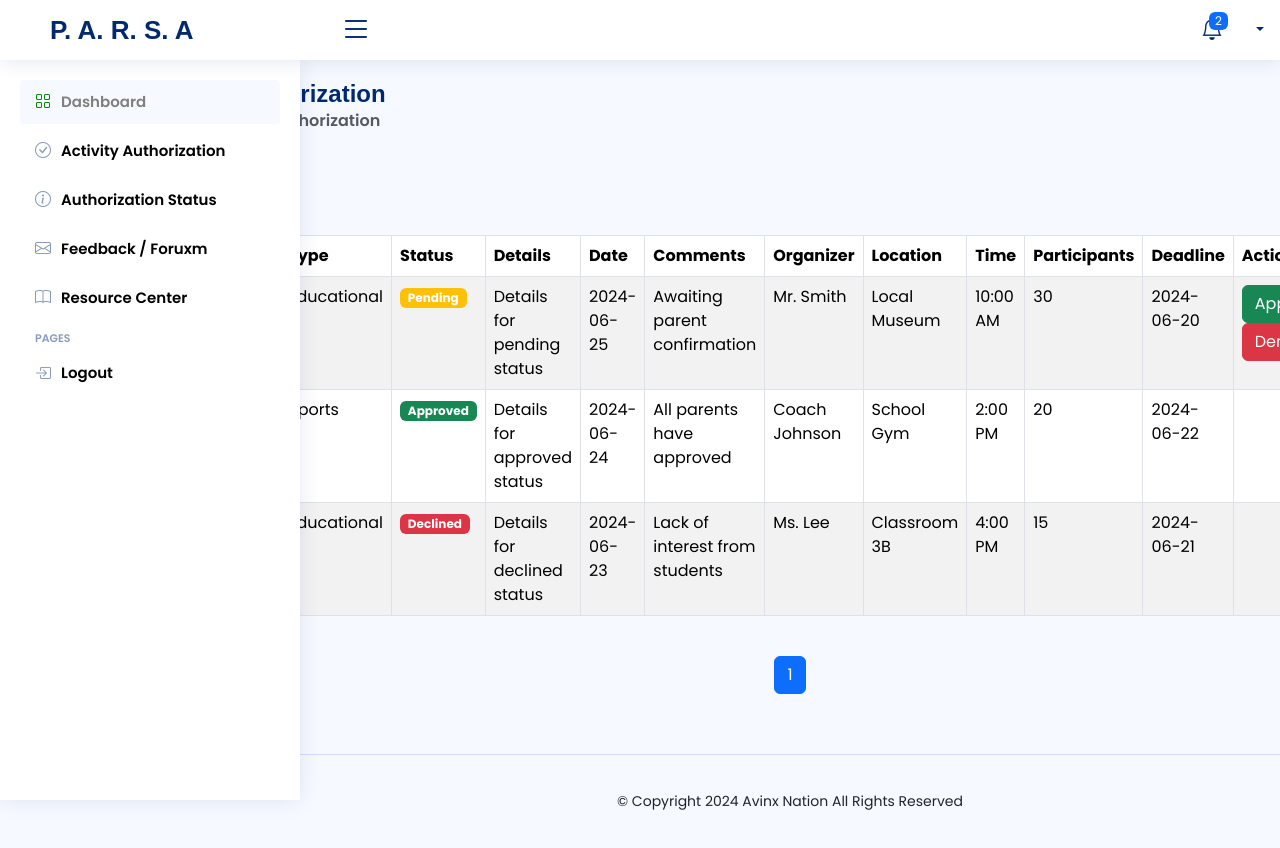
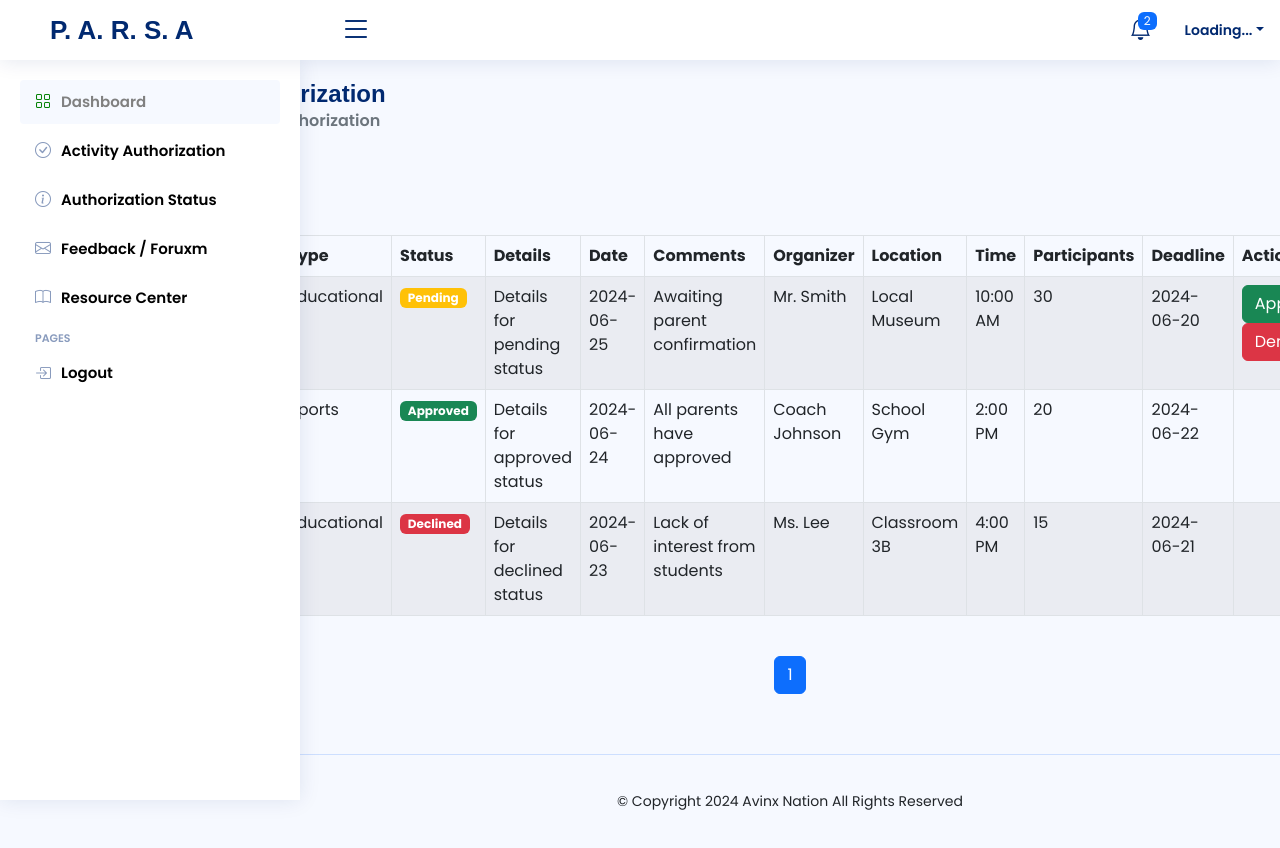
Before and after one commit to 56radius/P.A.R.S.A, a React (Create React App) app: page /status in a window 1280 px wide. Shown: the top 848 px of the page. Built offline with nearby package versions, Linux system fonts and the light colour scheme.

Commit message:
Corrected the changed app.js to the right one

```diff
--- a/public/index.html
+++ b/public/index.html
@@ -24,7 +24,7 @@
       work correctly both with client-side routing and a non-root public URL.
       Learn how to configure a non-root public URL by running `npm run build`.
     -->
-    <title> P. A. R. S. A </title>
+    <title>React App</title>
   </head>
   <body>
     <noscript>You need to enable JavaScript to run this app.</noscript>
--- a/src/components/Elements/Headerbar.js
+++ b/src/components/Elements/Headerbar.js
@@ -32,11 +32,12 @@ function Headerbar() {
         const fetchUserData = async () => {
             const user = auth.currentUser;
             if (user) {
+                console.log("Current user ID:", user.uid);
                 const userDocRef = doc(db, "users", user.uid);
                 try {
                     const userDoc = await getDoc(userDocRef);
                     if (userDoc.exists()) {
-                        console.log("User document data:", userDoc.data()); // Log document data
+                        console.log("User document data:", userDoc.data());
                         setFullName(userDoc.data().name);
                     } else {
                         console.log("No such document!");
@@ -44,6 +45,8 @@ function Headerbar() {
                 } catch (error) {
                     console.error("Error fetching user document:", error);
                 }
+            } else {
+                console.log("No user is currently logged in");
             }
         };
 
@@ -111,7 +114,7 @@ function Headerbar() {
 
                         <li className="nav-item dropdown pe-3">
                             <a className="nav-link nav-profile d-flex align-items-center pe-0" href="#" data-bs-toggle="dropdown">
-                                <span className="d-none d-md-block dropdown-toggle ps-2">{fullName}</span>
+                                <span className="d-none d-md-block dropdown-toggle ps-2">{fullName || "Loading..."}</span>
                             </a>
 
                             <ul className="dropdown-menu dropdown-menu-end dropdown-menu-arrow profile">
--- a/src/index.js
+++ b/src/index.js
@@ -3,7 +3,6 @@ import ReactDOM from 'react-dom/client';
 import './index.css';
 import App from './App';
 import reportWebVitals from './reportWebVitals';
-import 'bootstrap/dist/css/bootstrap.min.css';
 
 const root = ReactDOM.createRoot(document.getElementById('root'));
 root.render(
```
Also changed, not shown: package.json (+0 -8 lines), src/App.js (line endings or trailing spaces), 1 other file (tests, documents, lock files or other folders).
